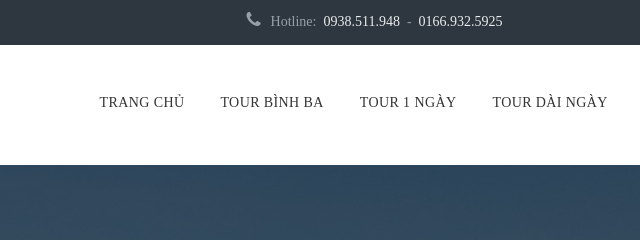
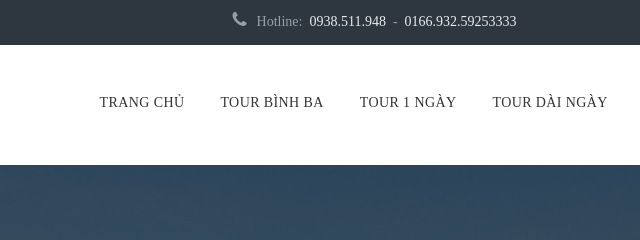
Before and after one commit to HaVoGiang/BinhBa_HTML, a plain HTML site: page index.html in a window 1280 px wide. Shown: the top 240 px of the page, 262-902 px from the left. Drawn offline with Linux system fonts and the light colour scheme.

Commit message:
Update index

```diff
--- a/index.html
+++ b/index.html
@@ -15,7 +15,7 @@
     <header>
         <div class="top-head">
             <p><i class="fa fa-phone"></i>Hotline:<a href="tel:0938511948">0938.511.948</a>-<a
-                    href="tel:01669325925">0166.932.5925</a></p>
+                    href="tel:01669325925">0166.932.59253333</a></p>
         </div><!-- end top head -->
         <div class="bottom-head">
             <div class="container">
```
